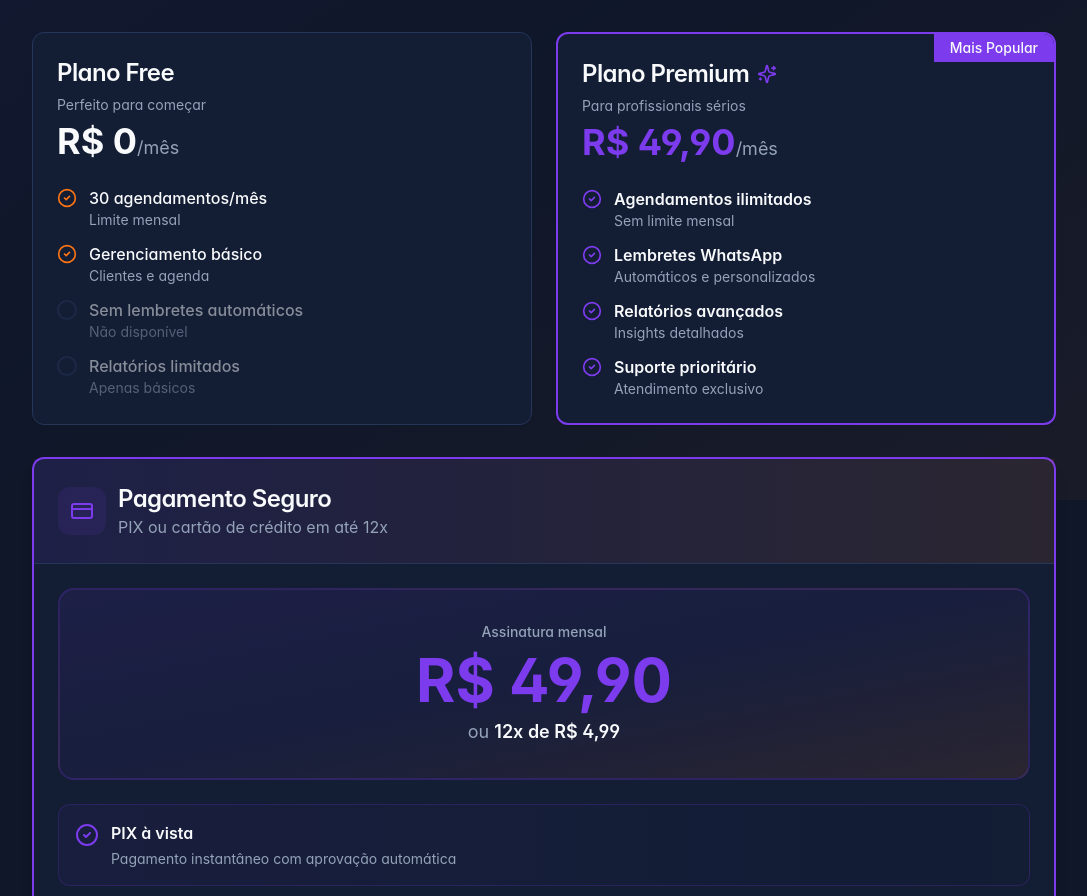
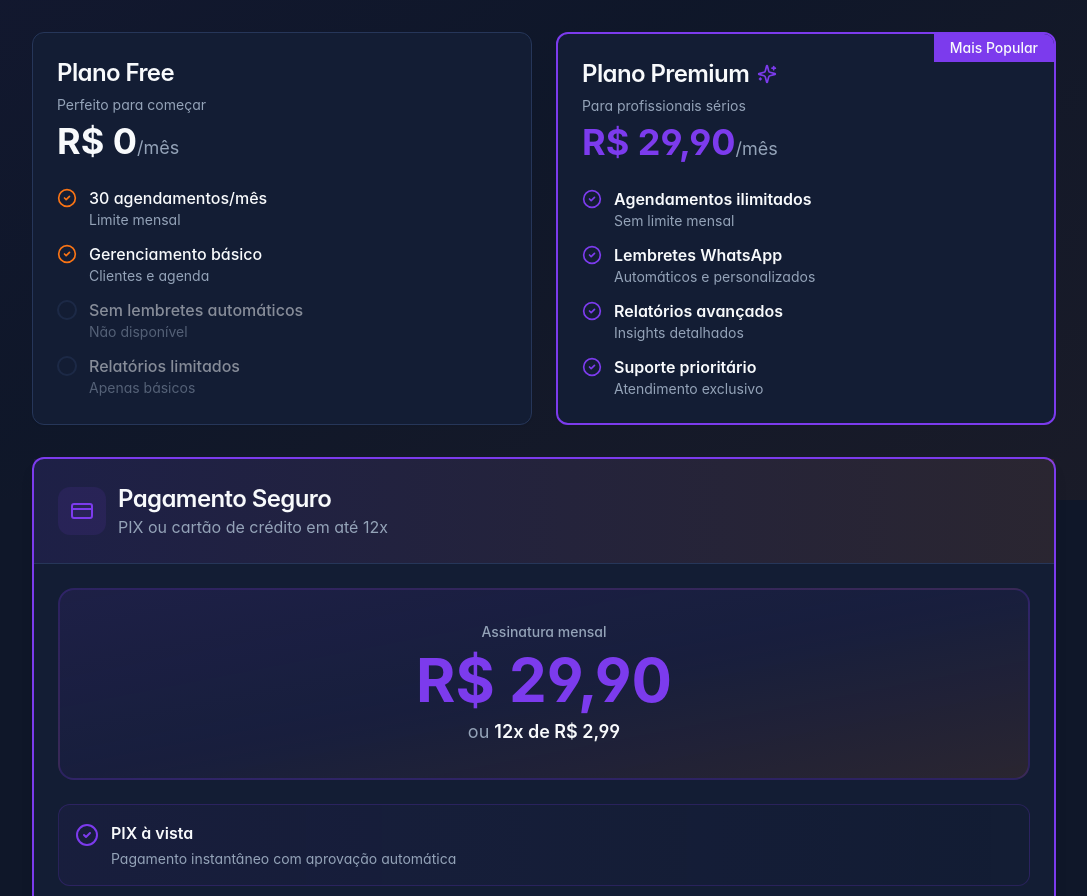
Before and after one commit to herreratc/horix, a React (Vite) app: page /assinatura in a window 1280 px wide. Shown: the part 300-1196 px from the top of the page, without its empty margins (96-1183 px from the left). Built offline with nearby package versions, Linux system fonts and the light colour scheme; the HTML template or start-up script is replaced by a standard one.

Commit message:
Fix: Set correct price for subscription

```diff
--- a/src/pages/Assinatura.tsx
+++ b/src/pages/Assinatura.tsx
@@ -11,7 +11,7 @@ export default function Assinatura() {
   const [loading, setLoading] = useState(false);
   const [userId, setUserId] = useState<string | null>(null);
 
-  const monthlyPrice = "R$ 49,90";
+  const monthlyPrice = "R$ 29,90";
 
   useEffect(() => {
     supabase.auth.getUser().then(({ data: { user } }) => {
@@ -31,7 +31,7 @@ export default function Assinatura() {
       const { data, error } = await supabase.functions.invoke('mercadopago-create-preference', {
         body: {
           title: 'Plano Premium - Horix',
-          price: 49.90,
+          price: 29.90,
           userId: userId,
         }
       });
@@ -186,7 +186,7 @@ export default function Assinatura() {
             <div className="text-center py-8 bg-gradient-to-br from-primary/10 via-primary/5 to-accent/10 rounded-2xl border-2 border-primary/20">
               <p className="text-sm text-muted-foreground mb-2 font-medium">Assinatura mensal</p>
               <p className="text-6xl font-bold text-primary mb-2">{monthlyPrice}</p>
-              <p className="text-lg text-muted-foreground">ou <span className="font-semibold text-foreground">12x de R$ 4,99</span></p>
+              <p className="text-lg text-muted-foreground">ou <span className="font-semibold text-foreground">12x de R$ 2,99</span></p>
             </div>
 
             {/* Payment Methods */}
```
Also changed, not shown: 1 other file (tests, documents, lock files or other folders).
